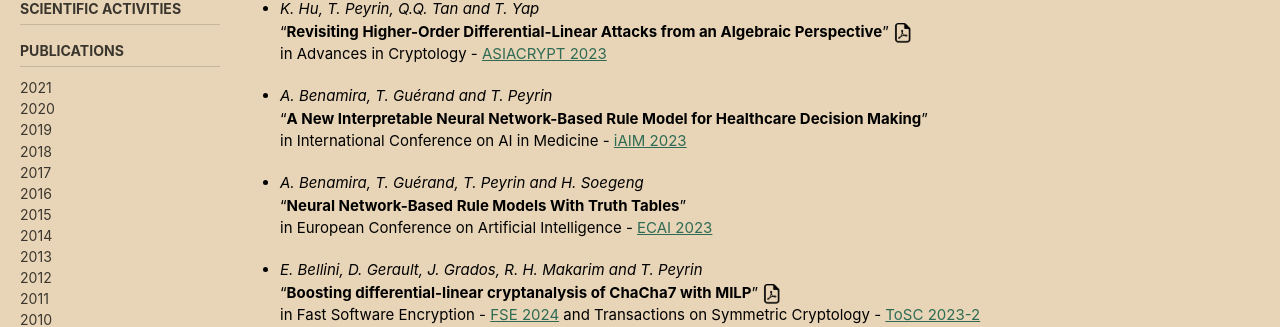
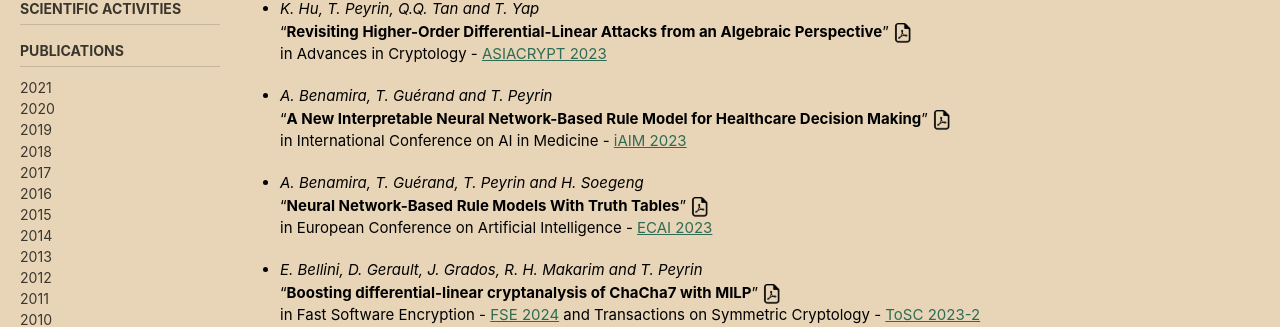
Before and after one commit to thomaspeyrin/web, a Jekyll site: the page built from publications.md, in a window 1280 px wide. Shown: the part 234-561 px from the top of the page. Built offline with Jekyll 4.4.1, drawn with Linux system fonts in a browser that asks for light colours; cached includes are drawn as plain includes; nearby versions of some CDN libraries; our own code applies the rules of GitHub Pages for plain Markdown files.

Commit message:
Update publications.md

```diff
--- a/publications.md
+++ b/publications.md
@@ -19,11 +19,11 @@ sidebar:
 in Advances in Cryptology - [ASIACRYPT 2023](https://asiacrypt.iacr.org/2023/)
 
 - *A. Benamira, T. Guérand and T. Peyrin*
-"**A New Interpretable Neural Network-Based Rule Model for Healthcare Decision Making**"
+"**A New Interpretable Neural Network-Based Rule Model for Healthcare Decision Making**"  [![](https://thomaspeyrin.github.io/web/assets/images/pdf_icon_small.png "article")](https://arxiv.org/pdf/2309.11101v1.pdf)
 in International Conference on AI in Medicine - [iAIM 2023](https://iaim2023.sg/)
 
 - *A. Benamira, T. Guérand, T. Peyrin and H. Soegeng*
-"**Neural Network-Based Rule Models With Truth Tables**"
+"**Neural Network-Based Rule Models With Truth Tables**"  [![](https://thomaspeyrin.github.io/web/assets/images/pdf_icon_small.png "article")](https://arxiv.org/pdf/2309.09638v1.pdf)
 in European Conference on Artificial Intelligence - [ECAI 2023](https://ecai2023.eu/)
 
 - *E. Bellini, D. Gerault, J. Grados, R. H. Makarim and T. Peyrin*
```
